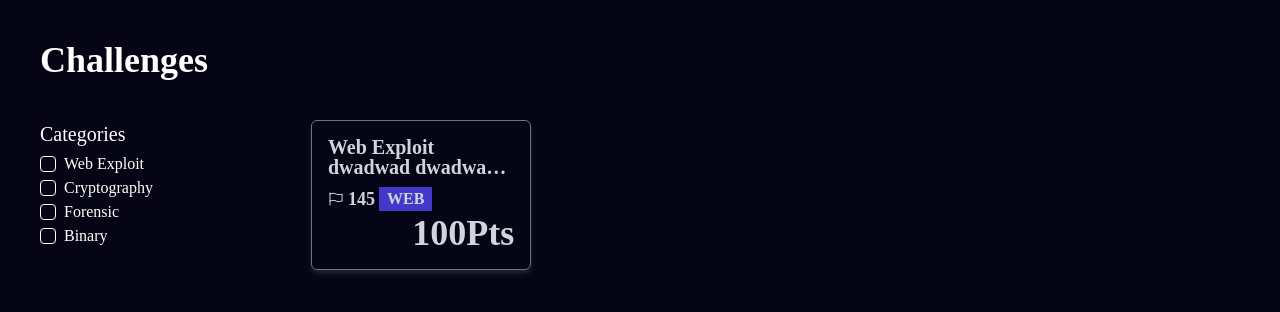
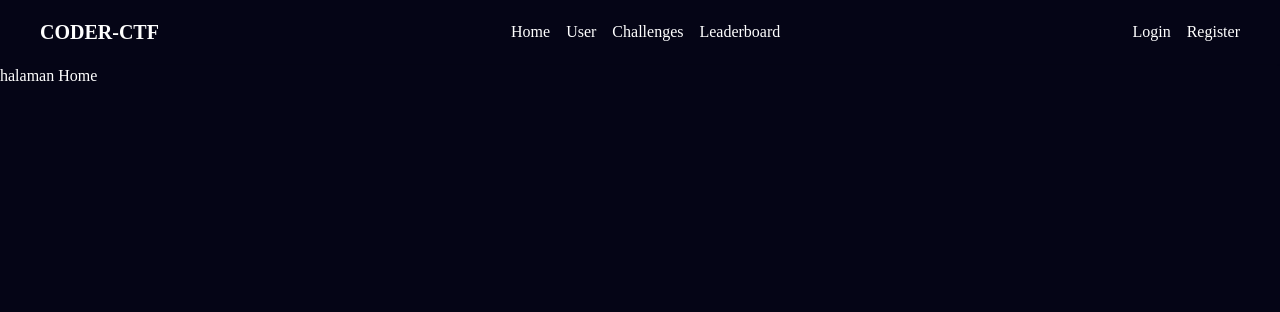
Before and after one commit to devit7/coder-ctf, a React (Vite) app: page / in a window 1280 px wide. Shown: the top 312 px of the page. Built offline with nearby package versions, Linux system fonts and the light colour scheme; a web font is replaced by a local one.

Commit message:
add: routing & navigations

```diff
--- a/package.json
+++ b/package.json
@@ -21,6 +21,7 @@
     "lucide-react": "^0.475.0",
     "react": "^19.0.0",
     "react-dom": "^19.0.0",
+    "react-router": "^7.2.0",
     "react-router-dom": "^7.1.5",
     "tailwind-merge": "^3.0.1",
     "tailwindcss-animate": "^1.0.7"
--- a/src/App.tsx
+++ b/src/App.tsx
@@ -1,18 +1,25 @@
 import React from "react";
 import { Button } from "@/components/ui/button"
+import { Routes, Route } from "react-router"
+import Home from "./pages/Home";
+import NotFoundPage from "./pages/NotFoundPage";
+import path from 'path';
+import Navigation from "./components/Navigation";
+import Layouts from '@/layouts/Layouts';
+import Challenges from './pages/Challenges';
 
 const App = () => {
   return (
     <>
-      <h1 className="text-3xl bg-blue-500 font-bold text-center mt-10">
-        Welcome to Vite + React + Tailwind CSS
-      </h1>
-      <p className="text-center mt-5">
-        Edit <code>src/App.tsx</code> and save to reload.
-      </p>
-      <Button>Button</Button>
+      <Routes>
+        <Route path="/" element={<Layouts />} >
+          <Route index element={<Home />} />
+          <Route path="challenges" element={<Challenges/>} />
+        </Route >
+        <Route path="*" element={<NotFoundPage />} />
+      </Routes>
     </>
-    );
+  );
 };
 
 export default App;
--- /dev/null
+++ b/src/components/Navigation.tsx
@@ -0,0 +1,28 @@
+import React from "react";
+import { Link } from "react-router";
+
+const Navigation = () => {
+  return (
+    <>
+
+      <nav className="flex sticky z-50 top-0 w-full md:px-10 px-4
+      justify-between items-center h-16   shadow-sm " role="navigation">
+        <div className="text-xl font-bold">
+          CODER-CTF
+        </div>
+        <div className="flex gap-4">
+          <Link to="/">Home</Link>
+          <Link to="/user">User</Link>
+          <Link to="/challenges">Challenges</Link>
+          <Link to="/leaderboard">Leaderboard</Link>
+        </div>
+        <div className="flex gap-4">
+          <Link to="/login">Login</Link>
+          <Link to="/register">Register </Link>
+        </div>
+      </nav>
+    </>
+  );
+};
+
+export default Navigation;
--- /dev/null
+++ b/src/layouts/Layouts.tsx
@@ -0,0 +1,20 @@
+import React from "react";
+import Navigation from "@/components/Navigation";
+import { type } from "os";
+import { Outlet } from "react-router";
+
+
+const Layouts: React.FC = () => {
+    return (
+        <>
+            <div className="bg-[#050516] h-screen w-full text-white">
+                <Navigation />
+                <main>
+                    <Outlet />
+                </main>
+            </div>
+        </>
+    );
+};
+
+export default Layouts;
--- a/src/main.tsx
+++ b/src/main.tsx
@@ -5,11 +5,14 @@ import { ThemeProvider } from "@/components/theme-provider"
 import "@fontsource/unifont/400.css";
 import App from './App.tsx'
 import Home from './pages/Home.tsx'
+import { BrowserRouter } from 'react-router'
 
 createRoot(document.getElementById('root')!).render(
   <StrictMode>
     <ThemeProvider defaultTheme="dark">
-      <Home />
+      <BrowserRouter>
+        <App />
+      </BrowserRouter>
     </ThemeProvider>
   </StrictMode>,
 )
--- /dev/null
+++ b/src/pages/Challenges.tsx
@@ -0,0 +1,25 @@
+import React from "react";
+import Sidebar from '../components/Sidebar';
+import ChallList from "@/components/ChallList";
+const Challenges = () => {
+    return (
+        <>
+            <div className="  flex w-full flex-col  p-10">
+                <div className="text-white font-semibold text-4xl">
+                    Challenges
+                </div>
+                <div className="flex mt-10">
+                    <div className="flex flex-col  w-[350px]">
+                        <Sidebar />
+                    </div>
+                    <div className="  text-gray-300 grid md:grid-cols-2 lg:grid-cols-3 xl:grid-cols-4 gap-4 w-full ">
+                        <ChallList />
+                    </div>
+                </div>
+
+            </div>
+        </>
+    );
+};
+
+export default Challenges;
--- a/src/pages/Home.tsx
+++ b/src/pages/Home.tsx
@@ -1,24 +1,16 @@
 import React from "react";
 import Sidebar from '../components/Sidebar';
 import ChallList from "@/components/ChallList";
+import Layouts from '@/layouts/Layouts';
+
+
 
 const Home = () => {
     return (
         <>
-            <div className="bg-[#050516]  flex w-full flex-col h-screen p-10">
-                <div className="text-white font-semibold text-4xl">
-                    Challenges
-                </div>
-                <div className="flex mt-10">
-                    <div className="flex flex-col  w-[350px]">
-                        <Sidebar />
-                    </div>
-                    <div className="  text-gray-300 grid md:grid-cols-2 xl:grid-cols-4 gap-4 w-full ">
-                        <ChallList />
-                    </div>
-                </div>
 
-            </div>
+            halaman Home
+
         </>
     );
 };
--- /dev/null
+++ b/src/pages/NotFoundPage.tsx
@@ -0,0 +1,11 @@
+import React from "react";
+
+const NotFoundPage = () => {
+  return (
+    <>
+    404
+    </>
+  );
+};
+
+export default NotFoundPage;
```
Also changed, not shown: 1 other file (tests, documents, lock files or other folders).
